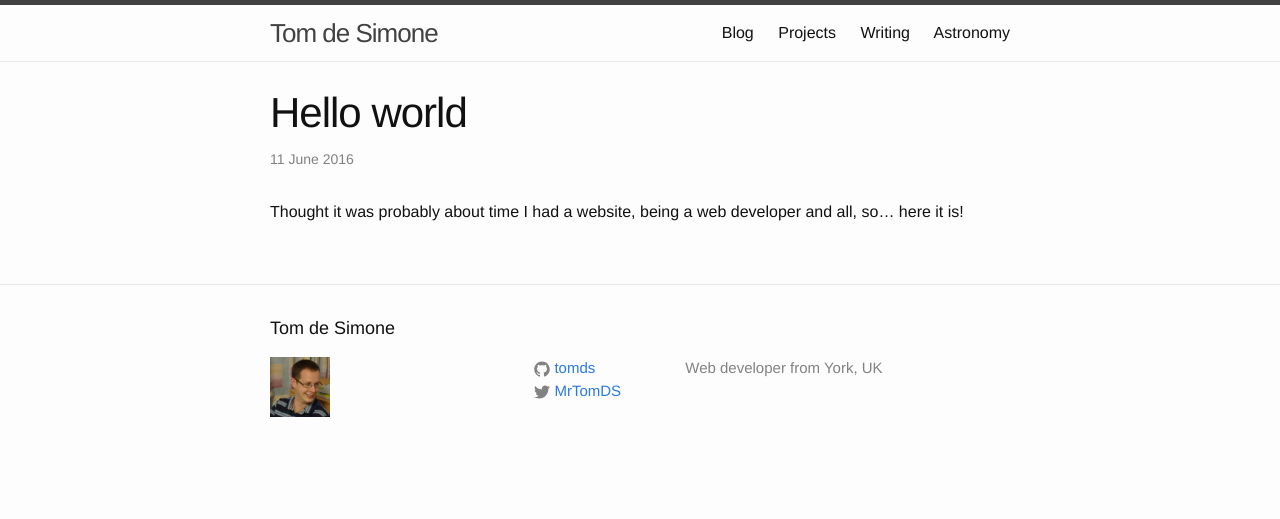
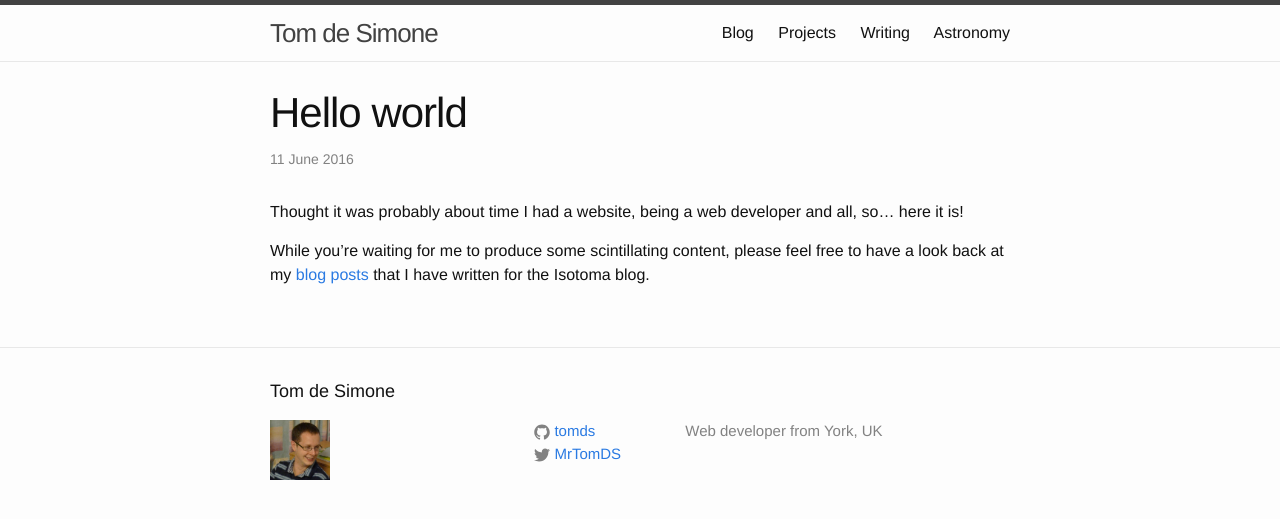
Before and after one commit to tomds/tomds.github.io, a Jekyll site: the page built from _posts/2016-06-11-hello-world.markdown, in a window 1280 px wide. Shown: the top 519 px of the page. Built offline with Jekyll 4.4.1, drawn with Linux system fonts in a browser that asks for light colours.

Commit message:
I have actually written some blog posts, just elsewhere...

```diff
--- a/_posts/2016-06-11-hello-world.markdown
+++ b/_posts/2016-06-11-hello-world.markdown
@@ -4,3 +4,5 @@ title:  "Hello world"
 date:   2016-06-11 22:05:01 +0100
 ---
 Thought it was probably about time I had a website, being a web developer and all, so... here it is!
+
+While you're waiting for me to produce some scintillating content, please feel free to have a look back at my [blog posts](/writing) that I have written for the Isotoma blog.
```
